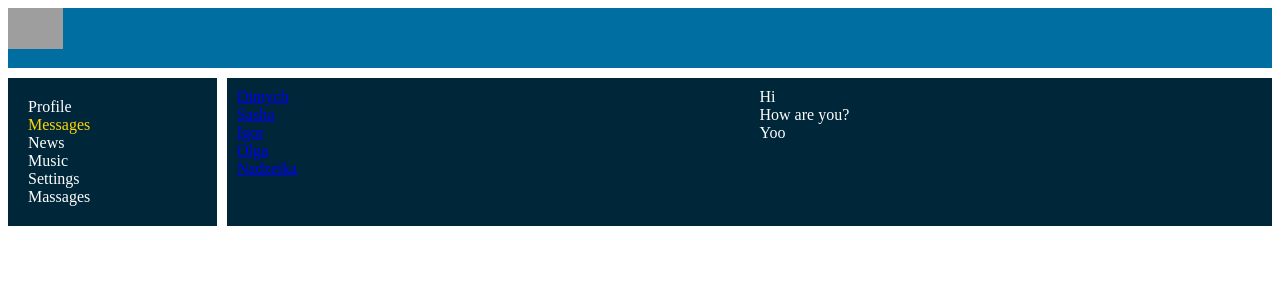
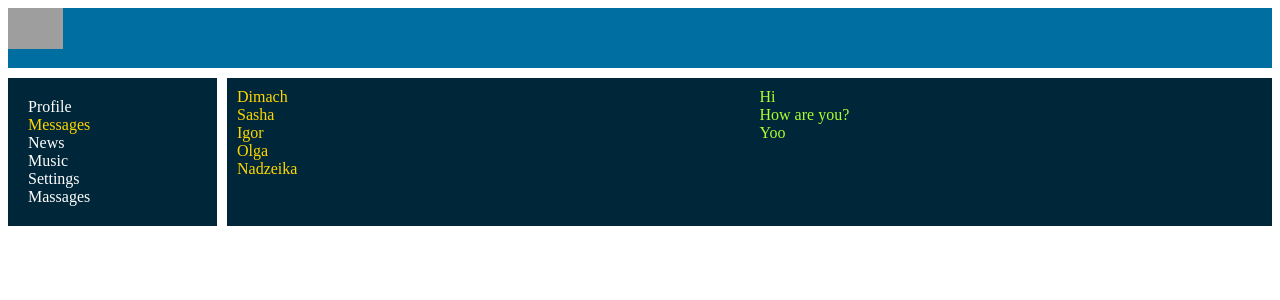
Before and after one commit to IgorYudintsev/JS-REACT-SOCIAL-WEB, a React (Create React App) app: page /dialogs in a window 1280 px wide. Shown: the top 300 px of the page. Built offline with nearby package versions, Linux system fonts and the light colour scheme; grey boxes are pictures that could not be loaded.

Commit message:
16.06.2020-new folders

```diff
--- a/src/App.css
+++ b/src/App.css
@@ -12,4 +12,4 @@
 .app-wrapper-content {
     grid-area: c;
     background-color: #002639;
-}
+ }
--- a/src/components/Dialogs/Dialogs.jsx
+++ b/src/components/Dialogs/Dialogs.jsx
@@ -1,22 +1,32 @@
 import React from 'react';
 import s from "./Dialogs.module.css";
-import {NavLink} from "react-router-dom";
+import {NavLink} from 'react-router-dom';
+
+const  DilogItem=(props)=>{
+    return(
+        <div className={s.active}><NavLink to={'/dialogs/'+props.id} className={s.LinkD}>{props.name}</NavLink></div>
+        )
+}
+
+const  Message=(props)=>{
+    return <div className={s.message}>{props.name}</div>
+}
 
 let Dialogs = (props) => {
     return (
         <div className={s.dialogs}>
             <div className={s.dialogsItems}>
-                <div className={s.dialog+' '+s.active}><NavLink to='/dialogs/1'>Dimych</NavLink></div>
-                <div className={s.dialog}><NavLink to='/dialogs/2'>Sasha </NavLink></div>
-                <div className={s.dialog}><NavLink to='/dialogs/3'>Igor </NavLink></div>
-                <div className={s.dialog}><NavLink to='/dialogs/4'>Olga </NavLink></div>
-                <div className={s.dialog}><NavLink to='/dialogs/5'>Nadzeika </NavLink></div>
+                <DilogItem name={'Dimach'} id={'1'}/>
+                <DilogItem name={'Sasha'} id={'2'}/>
+                <DilogItem name={'Igor'} id={'3'}/>
+                <DilogItem name={'Olga'} id={'4'}/>
+                <DilogItem name={'Nadzeika'} id={'5'}/>
             </div>
 
             <div className={s.messages}>
-                <div className={s.message}>Hi</div>
-                <div className={s.message}>How are you?</div>
-                <div className={s.message}>Yoo</div>
+                <Message name={'Hi'}/>
+                <Message name={'How are you?'}/>
+                <Message name={'Yoo'}/>
             </div>
         </div>
     )
--- a/src/components/Dialogs/Dialogs.module.css
+++ b/src/components/Dialogs/Dialogs.module.css
@@ -7,8 +7,17 @@
   padding: 10px;
 }
 
-.dialogsItems .dialog {
+.dialog {
   color: white;
+  text-decoration: none;
+}
+.LinkD{
+  color: gold;
+  text-decoration: none;
+}
+.Link{
+  color: skyblue;
+  text-decoration: none;
 }
 
 .dialogsItems .active {
@@ -20,5 +29,5 @@
 }
 
 .messages .message {
-    color: white;
+color: greenyellow;
 }
--- a/src/components/Profile/MyPosts/MyPosts.jsx
+++ b/src/components/Profile/MyPosts/MyPosts.jsx
@@ -5,15 +5,18 @@ import Post from "./Post/Post";
 
 const MyPosts = () => {
     return (
-        <div>My posts
+        <div className={s.postsBlock}>
+            <h3>My posts</h3>
             <div>
-                <textarea></textarea>
-                <button>Add post</button>
+                <div><textarea></textarea></div>
+                <div>
+                    <button>Add post</button>
+                </div>
             </div>
 
             <div className={s.posts}>
-                <Post message='Hi ,how are you?' likesCount='10' />
-                <Post message='it`s my first post ' likesCount='100' />
+                <Post message='Hi ,how are you?' likesCount='10'/>
+                <Post message='it`s my first post ' likesCount='100'/>
             </div>
         </div>
     )
--- a/src/components/Profile/MyPosts/MyPosts.mudule.css
+++ b/src/components/Profile/MyPosts/MyPosts.mudule.css
@@ -5,3 +5,15 @@
 .item img{
     width: 50px;
 }
+
+.descriptionBlock{
+    padding: 10px;
+}
+
+.postsBlock{
+    padding: 10px;
+}
+
+.posts{
+    margin-top: 10px;
+}
--- a/src/components/Profile/Profile.jsx
+++ b/src/components/Profile/Profile.jsx
@@ -1,20 +1,16 @@
 import React from 'react';
-import s from './Profile.module.css';
+import ProfileInfo from "./ProfileInfo/ProfileInfo";
 import MyPosts from "./MyPosts/MyPosts";
 
 
 const Profile = () => {
     return (
         <div>
-            <div className={s.content}>
-                <div>
-                    <img src='https://wallpapercave.com/wp/wp2570965.jpg'/>
-                </div>
-                <div>ava+description</div>
-                <MyPosts/>
-            </div>
+            <ProfileInfo/>
+            <MyPosts/>
         </div>
     )
 }
 
+
 export default Profile;
--- a/src/components/Profile/Profile.module.css
+++ /dev/null
@@ -1,4 +0,0 @@
-.content img{
-    width:100%;
-    height: 500px;
-}
```
Also changed, not shown: src/App.js (+11 -13 lines), src/components/Header/Header.jsx (renamed from src/components/Header.jsx/Header.jsx), src/components/Header/Header.module.css (renamed from src/components/Header.jsx/Header.module.css), 1 other file (tests, documents, lock files or other folders). Lines whose indentation alone changed are shown as unchanged.
